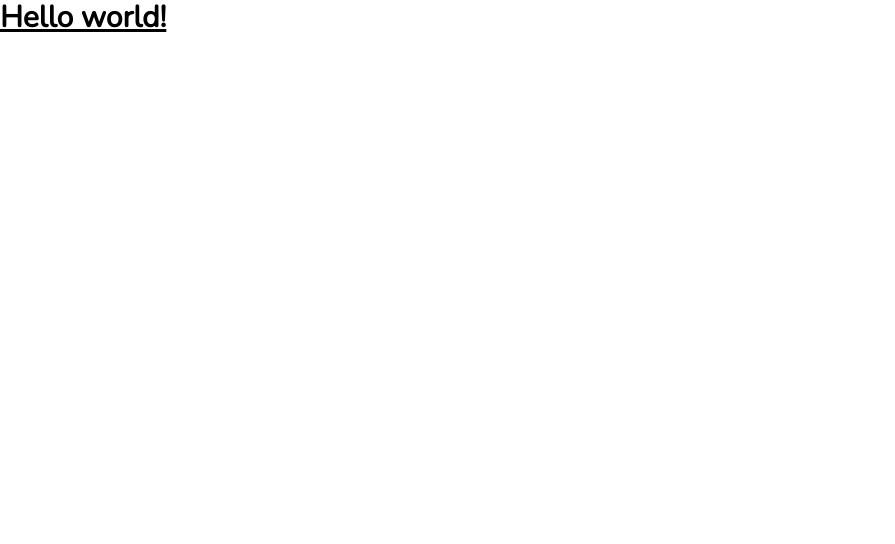
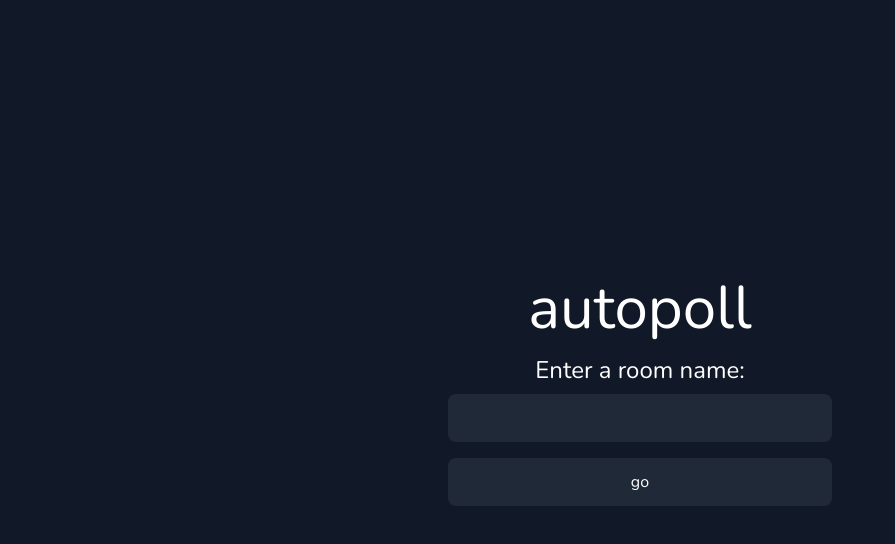
Before and after one commit to brennop/live-poll, a Next.js app: page / in a window 1280 px wide. Shown: the top 544 px of the page, without its empty margins (0-895 px from the left). Built offline with nearby package versions, Linux system fonts and the light colour scheme.

Commit message:
basic home

```diff
--- a/pages/[room].tsx
+++ b/pages/[room].tsx
@@ -1,5 +1,8 @@
+import { useCallback, useEffect, useMemo, useState } from "react";
+
 import { useRouter } from "next/router";
-import { useCallback, useEffect, useMemo, useState } from "react";
+import Head from "next/head";
+
 import supabase from "../lib/supabase";
 
 import JSConfetti from 'js-confetti'
@@ -94,7 +97,11 @@ export default function Room() {
 
   return (
     <div className="bg-gray-900">
-      <div className="h-screen mx-auto max-w-md grid gap-6 py-16">
+      <Head>
+        <title>autopoll - {`${room}`}</title>
+      </Head>
+
+      <div className="h-screen mx-auto max-w-md grid gap-6 py-16 grid-rows-2">
         <div className="grid bg-black/50 rounded-lg relative pb-1">
           <div className="grid bg-emerald-900 rounded-lg">
             <input
--- a/pages/index.tsx
+++ b/pages/index.tsx
@@ -1,20 +1,47 @@
-import type { NextPage } from 'next'
-import Head from 'next/head'
+import type { NextPage } from "next";
+import Head from "next/head";
+import { useRef } from "react";
+import { useRouter } from "next/router";
 
 const Home: NextPage = () => {
+  const inputRef = useRef<HTMLInputElement>(null!);
+
+  const router = useRouter();
+
+  const handleSubmit = (event: React.FormEvent<HTMLFormElement>) => {
+    event.preventDefault();
+    const { value } = inputRef.current;
+    // change route to /room
+    router.push(`/${value}`);
+  };
   return (
-    <div>
+    <div className="bg-gray-900 h-screen grid place-items-center">
       <Head>
-        <title>Create Next App</title>
-        <meta name="description" content="Generated by create next app" />
+        <title>autopoll</title>
+        <meta name="description" content="Live voting" />
         <link rel="icon" href="/favicon.ico" />
       </Head>
 
-      <h1 className="text-3xl font-bold underline">
-        Hello world!
-      </h1>
+      <div className="flex flex-col justify-center items-center">
+        <h1 className="text-6xl text-center text-white">autopoll</h1>
+
+        <form className="flex flex-col gap-4 my-4" onSubmit={handleSubmit}>
+          <label>
+            <p className="text-2xl text-center text-white mb-2">
+              Enter a room name:
+            </p>
+            <input
+              className="w-96 h-12 rounded-lg bg-gray-800 text-white p-2"
+              ref={inputRef}
+            />
+          </label>
+          <button className="w-96 h-12 rounded-lg bg-gray-800 text-white p-2">
+            go
+          </button>
+        </form>
+      </div>
     </div>
-  )
-}
+  );
+};
 
-export default Home
+export default Home;
```
